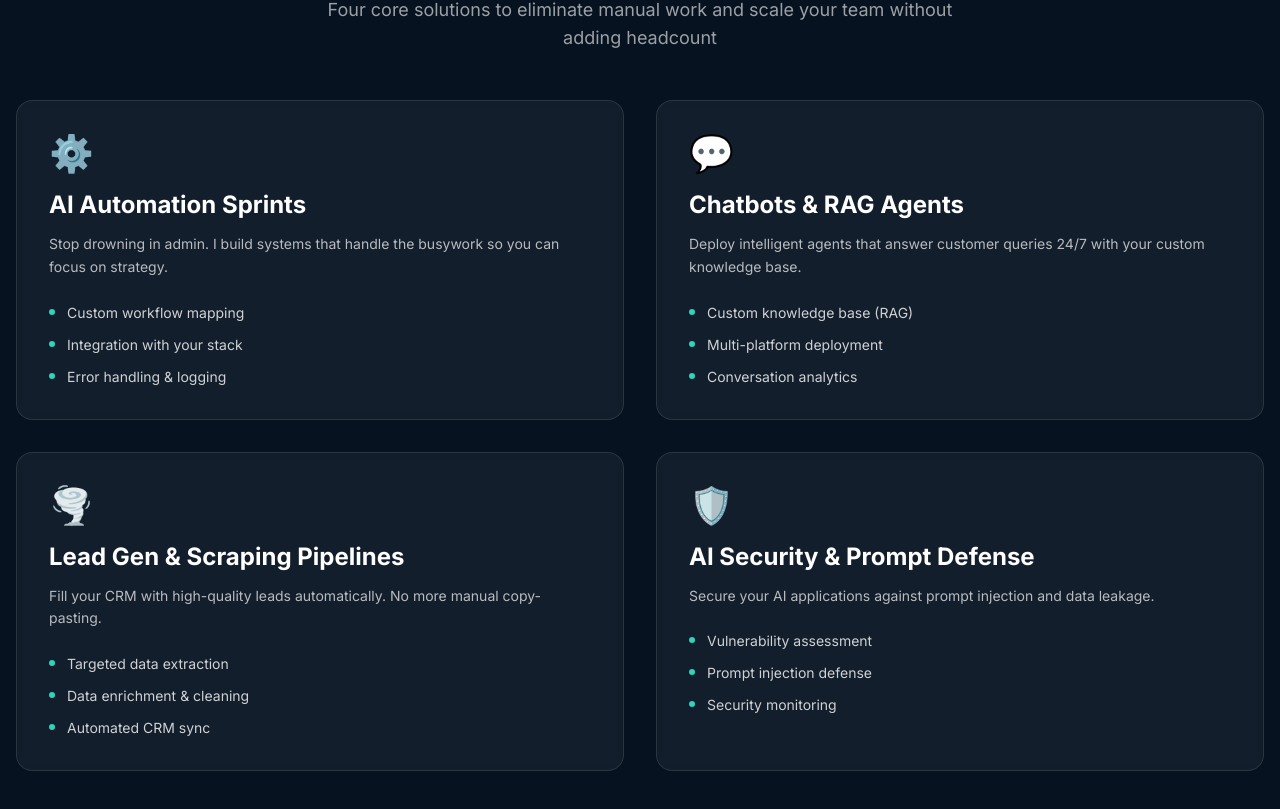
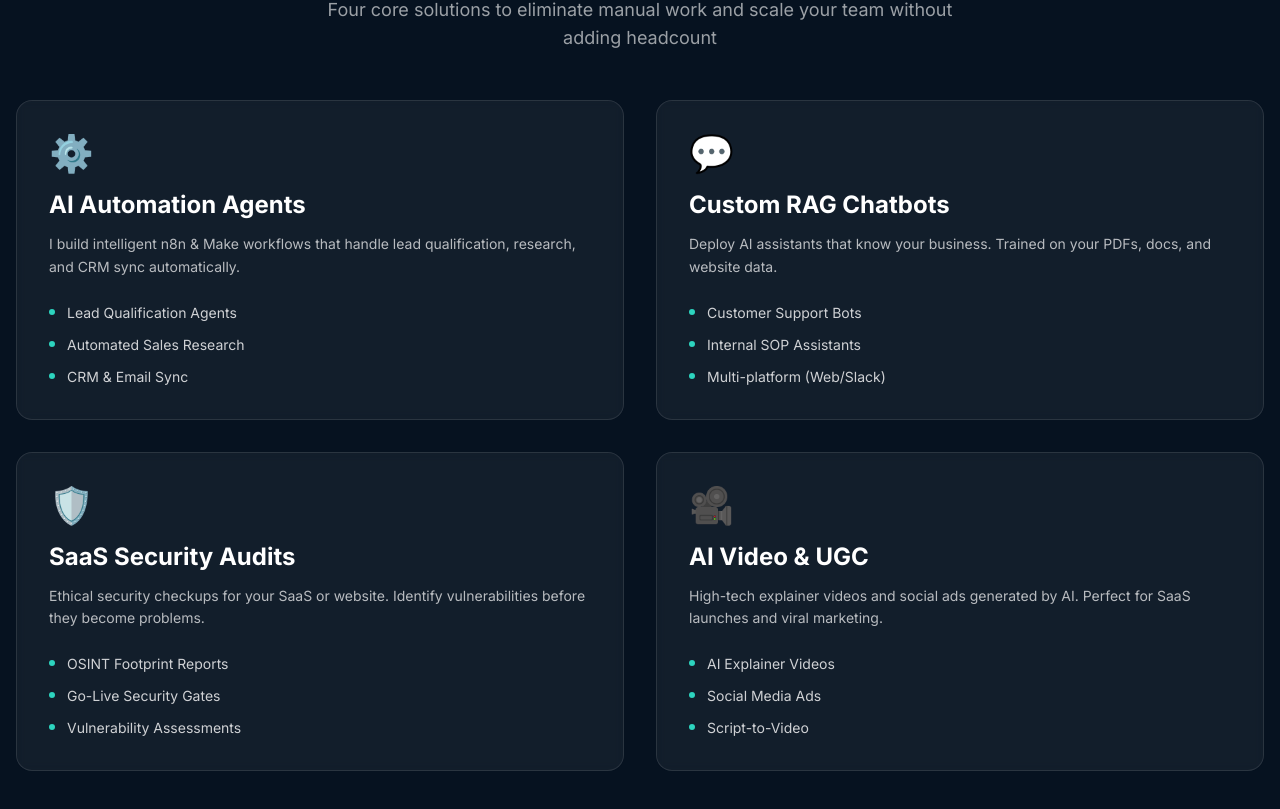
Before and after one commit to RazonIn4K/david-ortiz-portfolio, a Next.js app: page / in a window 1280 px wide. Shown: the part 1097-1906 px from the top of the page. Built offline with nearby package versions, Linux system fonts and the light colour scheme.

Commit message:
Feat: Update services section to align with new Fiverr gigs

```diff
--- a/data/content.ts
+++ b/data/content.ts
@@ -17,59 +17,59 @@ export type Service = {
 
 export const services: Service[] = [
   {
-    title: 'AI Automation Sprints',
-    description: 'Stop drowning in admin. I build systems that handle the busywork so you can focus on strategy.',
+    title: 'AI Automation Agents',
+    description: 'I build intelligent n8n & Make workflows that handle lead qualification, research, and CRM sync automatically.',
     bullets: [
-      'Custom workflow mapping',
-      'Integration with your stack',
-      'Error handling & logging'
+      'Lead Qualification Agents',
+      'Automated Sales Research',
+      'CRM & Email Sync'
     ],
     icon: '⚙️',
     cta: {
-      label: 'Start a Sprint',
-      href: 'https://calendly.com/davidinfosec07'
+      label: 'View Automation Gigs',
+      href: 'https://www.fiverr.com/davido174'
     }
   },
   {
-    title: 'Chatbots & RAG Agents',
-    description: 'Deploy intelligent agents that answer customer queries 24/7 with your custom knowledge base.',
+    title: 'Custom RAG Chatbots',
+    description: 'Deploy AI assistants that know your business. Trained on your PDFs, docs, and website data.',
     bullets: [
-      'Custom knowledge base (RAG)',
-      'Multi-platform deployment',
-      'Conversation analytics'
+      'Customer Support Bots',
+      'Internal SOP Assistants',
+      'Multi-platform (Web/Slack)'
     ],
     icon: '💬',
     cta: {
-      label: 'Build My Agent',
-      href: 'https://calendly.com/davidinfosec07'
+      label: 'View Chatbot Gigs',
+      href: 'https://www.fiverr.com/davido174'
     }
   },
   {
-    title: 'Lead Gen & Scraping Pipelines',
-    description: 'Fill your CRM with high-quality leads automatically. No more manual copy-pasting.',
+    title: 'SaaS Security Audits',
+    description: 'Ethical security checkups for your SaaS or website. Identify vulnerabilities before they become problems.',
     bullets: [
-      'Targeted data extraction',
-      'Data enrichment & cleaning',
-      'Automated CRM sync'
+      'OSINT Footprint Reports',
+      'Go-Live Security Gates',
+      'Vulnerability Assessments'
     ],
-    icon: '🌪️',
+    icon: '🛡️',
     cta: {
-      label: 'Automate Leads',
-      href: 'https://calendly.com/davidinfosec07'
+      label: 'View Security Gigs',
+      href: 'https://www.fiverr.com/davido174'
     }
   },
   {
-    title: 'AI Security & Prompt Defense',
-    description: 'Secure your AI applications against prompt injection and data leakage.',
+    title: 'AI Video & UGC',
+    description: 'High-tech explainer videos and social ads generated by AI. Perfect for SaaS launches and viral marketing.',
     bullets: [
-      'Vulnerability assessment',
-      'Prompt injection defense',
-      'Security monitoring'
+      'AI Explainer Videos',
+      'Social Media Ads',
+      'Script-to-Video'
     ],
-    icon: '🛡️',
+    icon: '🎥',
     cta: {
-      label: 'Secure Your AI',
-      href: 'https://calendly.com/davidinfosec07'
+      label: 'View Video Gigs',
+      href: 'https://www.fiverr.com/davido174'
     }
   }
 ];
```
